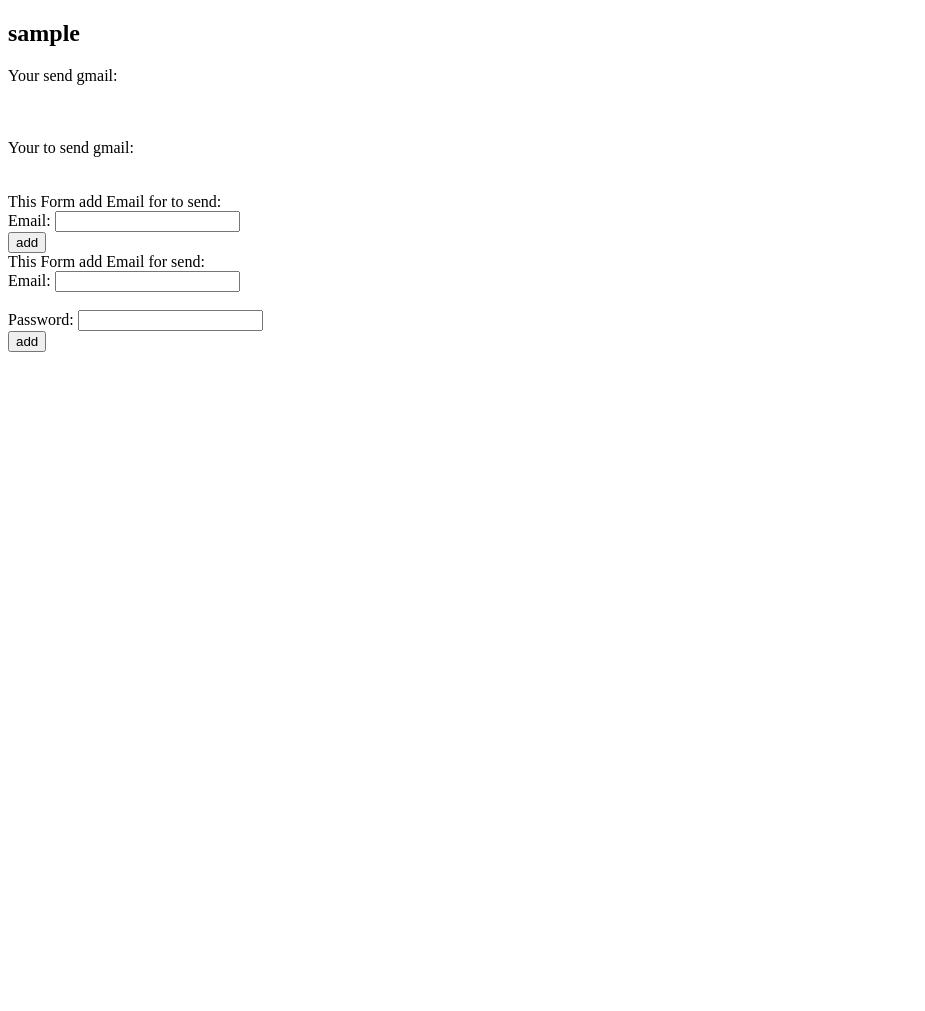
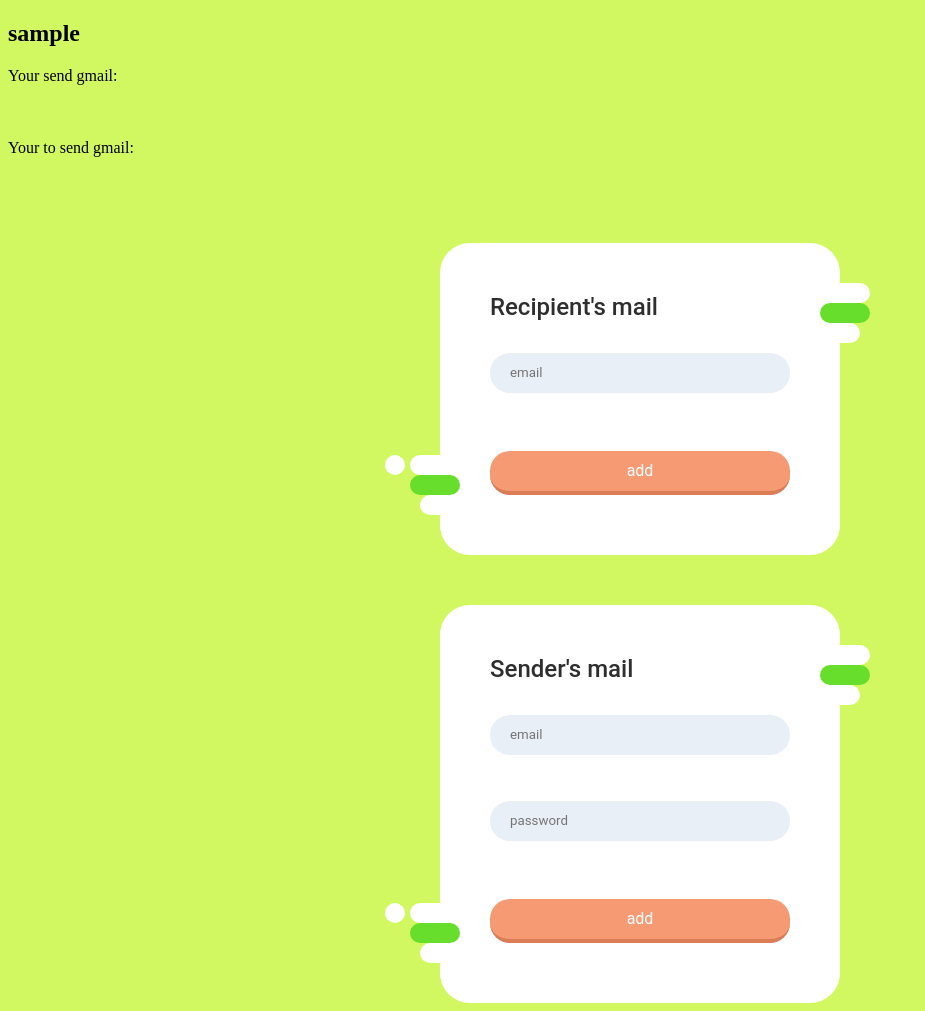
Before and after one commit to Mixnosha/YaSender, a Django app: page /account in a window 1280 px wide. Shown: the whole page, without its empty margins (0-925 px from the left). Before the commit the page ends 352 px from the top, so only its background shows below. Run offline with Django 4.2, Linux system fonts and the light colour scheme; the visitor is signed in with stand-in values (Sample User, id 1); data comes from the database, SQL or seed files in the repository; data that the repository does not hold is empty.

Commit message:
form changes

```diff
--- a/send/templates/send/account.html
+++ b/send/templates/send/account.html
@@ -5,6 +5,7 @@
     <meta charset="UTF-8">
     <title>Account</title>
     <link rel="stylesheet"  type="text/css" href="{% static 'send/css/account.css' %}">
+        <link rel="stylesheet"  type="text/css" href="{% static 'register/css/register.css' %}">
 </head>
 <body>
 <h2>{{ request.user.username }}</h2>
@@ -20,30 +21,41 @@
 {% for email in to_emails %}
     {{email.email}}<br>
 {% endfor %}<br>
-<label>This Form add Email for to send:</label><br>
-<form method="post" action="{% url 'add_rec_email' %}">
+
+<div class="product">
+
+<form class="decor" method="post" action="{% url 'add_rec_email' %}">
     {% csrf_token %}
-    <label for="id_email">Email:</label>
-    <input type="email" name="email" maxlength="254" required id="id_email">
+    <div class="form-left-decoration"></div>
+<div class="form-right-decoration"></div>
+<div class="circle"></div>
+<div class="form-inner">
+    <h4>Recipient's mail</h4>
+    <input type="email" placeholder="email" name="email" maxlength="254" required id="id_email">
     <select class='form_add_rec_email' name="user" required id="id_user">
     <option value="{{ request.user }}" selected>{{ request.user }}</option>
     </select><br>
     <input type="submit" value="add">
+</div>
 </form>
-<label>This Form add Email for  send:</label><br>
-<form method="post" action="{% url 'add_send_email' %}">
+</div>
+
+
+<form class="decor" method="post" action="{% url 'add_send_email' %}">
         {% csrf_token %}
-    <label for="id_email">Email:</label>
-    <input type="email" name="email" maxlength="254" required id="id_email"><br></br>
-
+    <div class="form-left-decoration"></div>
+<div class="form-right-decoration"></div>
+<div class="circle"></div>
+<div class="form-inner">
+    <h4>Sender's mail</h4>
+    <input type="email" placeholder="email" name="email" maxlength="254" required id="id_email"><br></br>
     <select class='form_add_rec_email' name="user" required id="id_user">
         <option value="{{ request.user }}" selected>{{ request.user }}</option>
     </select>
-    <label for="id_password">Password:</label>
-    <input type="password" name="password" maxlength="50" required id="id_password">
+    <input type="password" placeholder="password" name="password" maxlength="50" required id="id_password">
     <br>
     <input type="submit" value="add">
+</div>
 </form>
-
 </body>
 </html>
```
Also changed, not shown: send/static/send/css/account.css (line endings or trailing spaces).
